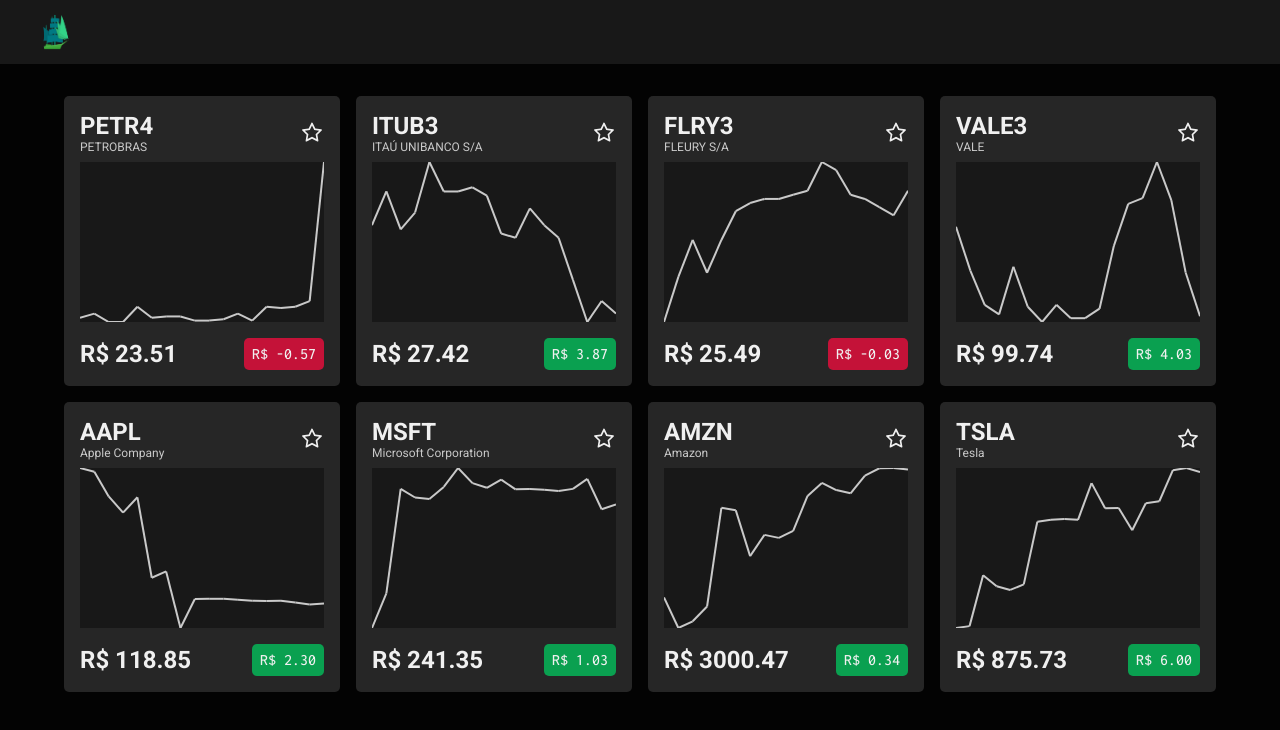
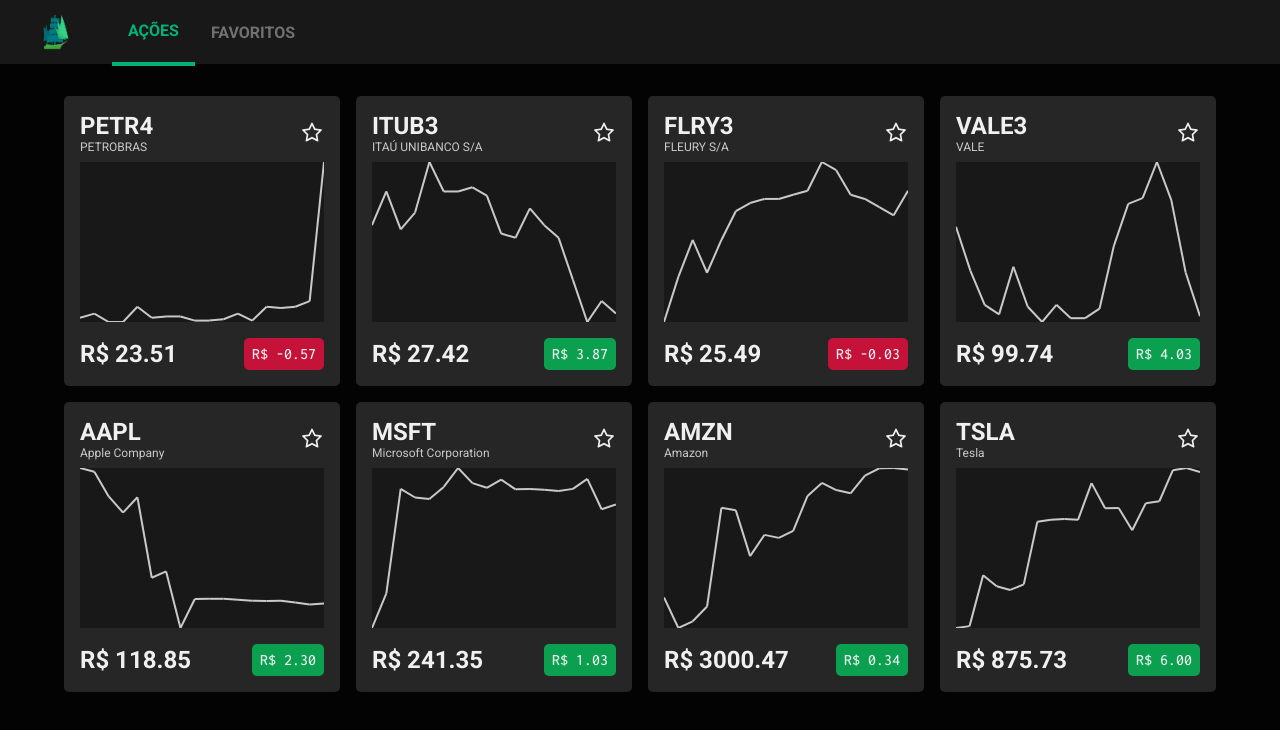
Before and after one commit to TradeMap-Code/desafio-frontend, a React (Create React App) app: page / in a window 1280 px wide. Shown: the top 730 px of the page. Built offline with nearby package versions, Linux system fonts and the light colour scheme.

Commit message:
feat(app): add 'Favorites' tab component

```diff
--- a/src/App.tsx
+++ b/src/App.tsx
@@ -3,18 +3,18 @@
 import List from "./components/List";
 import Favorites from "./components/Favorites";
 //--------------------------------------------------------------------< hooks >
-import { useState } from "react";
+import { useSelector } from "react-redux";
 //-------------------------------------------------------------------< styles >
 import "./styles/global.css";
+import { RootState } from "./store";
 //==================================================================[ < App > ]
 function App() {
   //-------------------------------------------------------------< properties >
-  const [tab, setTab] = useState<"list" | "favorites">("list");
-  //----------------------------------------------------------------< methods >
+  const { tab } = useSelector((state: RootState) => state.tab);
   //-----------------------------------------------------------------< return >
   return (
     <div className="App">
-      <Header changeTab={setTab} />
+      <Header />
       {tab === "list" && <List />}
       {tab === "favorites" && <Favorites />}
     </div>
--- a/src/components/Favorites/index.tsx
+++ b/src/components/Favorites/index.tsx
@@ -1,9 +1,23 @@
+//---------------------------------------------------------------< components >
+import Stock from "../Stock";
+//--------------------------------------------------------------------< hooks >
+import { useSelector } from "react-redux";
+//-------------------------------------------------------------------< styles >
+import "./styles.css";
+//--------------------------------------------------------------------< types >
+import { RootState } from "../../store";
 //============================================================[ < Favorites > ]
 export default function Favorites() {
   //-------------------------------------------------------------< properties >
-  //---------------------------------------------------------------------------
-  //----------------------------------------------------------------< methods >
-  //---------------------------------------------------------------------------
+  const favorite = useSelector((state: RootState) => state.favorite);
   //-----------------------------------------------------------------< return >
-  return <div className="favortites-container">favoritos</div>;
+  return (
+    <div className="favorites-container">
+      <ul>
+        {favorite.stocks.map((stock, index) => (
+          <Stock key={index} stock={stock} />
+        ))}
+      </ul>
+    </div>
+  );
 }
--- /dev/null
+++ b/src/components/Favorites/styles.css
@@ -0,0 +1,14 @@
+.favorites-container {
+  width: 100%;
+  padding-top: 4rem;
+
+  text-align: justify;
+}
+
+.favorites-container > ul {
+  margin: 2rem 4rem;
+
+  display: flex;
+  gap: 1rem;
+  flex-wrap: wrap;
+}
--- a/src/components/Header/index.tsx
+++ b/src/components/Header/index.tsx
@@ -1,22 +1,42 @@
+//--------------------------------------------------------------------< hooks >
+import { useDispatch, useSelector } from "react-redux";
 //-------------------------------------------------------------------< assets >
 import logo from "../../assets/logo.png";
 //-------------------------------------------------------------------< styles >
 import "./styles.css";
 //--------------------------------------------------------------------< types >
-interface HeaderProps {
-  changeTab: React.Dispatch<React.SetStateAction<"list" | "favorites">>;
-}
+import { RootState } from "../../store";
+import { gotoTab } from "../../store/tab/actions";
 //===============================================================[ < Header > ]
-export default function Header({ changeTab }: HeaderProps) {
+export default function Header() {
+  //-------------------------------------------------------------< properties >
+  const tab = useSelector((state: RootState) => state.tab);
+  const dispatch = useDispatch();
   //----------------------------------------------------------------< methods >
-  // temporario
-  function onLogoClick() {
-    changeTab("favorites");
+  function onListButtonClick() {
+    dispatch(gotoTab("list"));
+  }
+  function onFavoritesButtonClick() {
+    dispatch(gotoTab("favorites"));
   }
   //-----------------------------------------------------------------< return >
   return (
     <header className="header-container">
-      <img src={logo} alt="TradeMap" onClick={onLogoClick} />
+      <img src={logo} alt="TradeMap" />
+      <button
+        type="button"
+        disabled={tab.tab === "list"}
+        onClick={onListButtonClick}
+      >
+        AÇÕES
+      </button>
+      <button
+        type="button"
+        disabled={tab.tab === "favorites"}
+        onClick={onFavoritesButtonClick}
+      >
+        FAVORITOS
+      </button>
     </header>
   );
 }
--- a/src/components/Header/styles.css
+++ b/src/components/Header/styles.css
@@ -11,4 +11,26 @@
 
 .header-container > img {
   width: 3rem;
+  margin-right: 2rem;
 }
+
+.header-container > button {
+  all: unset;
+
+  height: 100%;
+  padding: 0 1rem;
+
+  font-weight: 600;
+}
+
+.header-container > button:disabled {
+  color: var(--green-theme2);
+  border-bottom: 4px solid var(--green-theme2);
+}
+
+.header-container > button:enabled {
+  cursor: pointer;
+
+  color: var(--foreground2);
+  opacity: 0.5;
+}
--- a/src/components/Stock/index.tsx
+++ b/src/components/Stock/index.tsx
@@ -6,22 +6,34 @@
   AiOutlineStar as OutlineStarIcon,
 } from "react-icons/ai";
 //--------------------------------------------------------------------< hooks >
-import { useState } from "react";
+import { useMemo } from "react";
+//--------------------------------------------------------------------< redux >
+import { addFavorite, removeFavorite } from "../../store/favorite/actions";
 //-------------------------------------------------------------------< styles >
 import "./styles.css";
+import { useDispatch, useSelector } from "react-redux";
 //--------------------------------------------------------------------< types >
+import { RootState } from "../../store";
 type StockProps = {
   stock: IStock;
 };
 //================================================================[ < Stock > ]
 export default function Stock({ stock }: StockProps) {
   //-------------------------------------------------------------< properties >
-  const [isFavorite, setIsFavorite] = useState(false);
+  const favorite = useSelector((state: RootState) => state.favorite);
+  const dispatch = useDispatch();
   //---------------------------------------------------------------------------
-  const [minChartValue, maxChartValue] = getThreshold();
+  const isFavorite = useMemo(() => favorite.stocks.includes(stock), [
+    favorite,
+    stock,
+  ]);
   //----------------------------------------------------------------< methods >
   function onFavorite() {
-    setIsFavorite(!isFavorite);
+    dispatch(addFavorite(stock));
+  }
+
+  function onUnfavorite() {
+    dispatch(removeFavorite(stock));
   }
   //---------------------------------------------------------------------------
   function getThreshold() {
@@ -33,19 +45,20 @@
   function drawLines() {
     const lines = [];
 
-    const span = maxChartValue - minChartValue;
+    const [min, max] = getThreshold();
+    const span = max - min;
     const nLines = stock.chart.length - 1;
 
+    const getXY = (i: number) => [
+      (100 * i) / nLines + "%",
+      100 * (1 - (stock.chart[i] - min) / span) + "%",
+    ];
+
     for (let i = 0; i < nLines; i++) {
-      lines.push(
-        <line
-          key={i}
-          x1={(100 / nLines) * i + "%"}
-          y1={100 - (100 * (stock.chart[i] - minChartValue)) / span + "%"}
-          x2={(100 / nLines) * (i + 1) + "%"}
-          y2={100 - (100 * (stock.chart[i + 1] - minChartValue)) / span + "%"}
-        />
-      );
+      const [x1, y1] = getXY(i);
+      const [x2, y2] = getXY(i + 1);
+
+      lines.push(<line key={i} x1={x1} y1={y1} x2={x2} y2={y2} />);
     }
 
     return lines;
@@ -59,7 +72,7 @@
           <p>{stock.company}</p>
         </h1>
         {isFavorite ? (
-          <FillStarIcon onClick={onFavorite} />
+          <FillStarIcon onClick={onUnfavorite} />
         ) : (
           <OutlineStarIcon onClick={onFavorite} />
         )}
--- a/src/store/index.ts
+++ b/src/store/index.ts
@@ -1,8 +1,10 @@
 import { combineReducers, createStore } from "redux";
 import { favoriteReducer } from "./favorite/reducers";
+import { tabReducer } from "./tab/reducers";
 
 const rootReducer = combineReducers({
   favorite: favoriteReducer,
+  tab: tabReducer,
 });
 
 const store = createStore(rootReducer);
```
